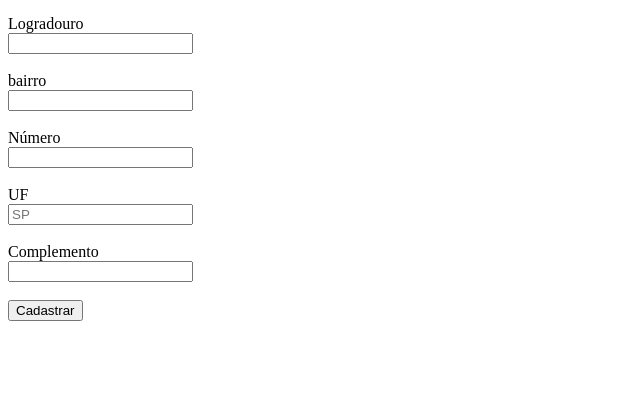
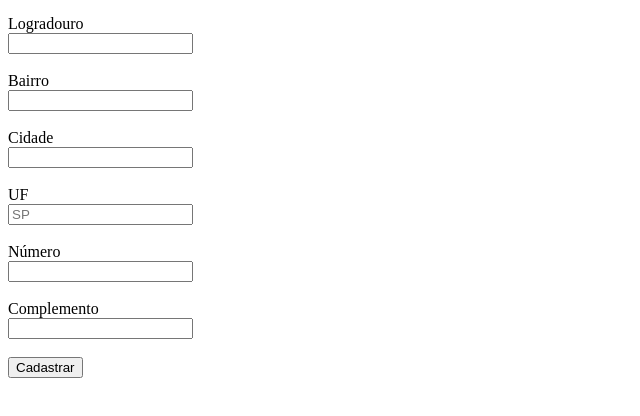
Before and after one commit to liliancristinedu/Atividade-Formativa---AVD1, a plain HTML site: page endereco.html in a window 1280 px wide. Shown: the part 122-538 px from the top of the page, without its empty margins (0-640 px from the left). Drawn offline with Linux system fonts and the light colour scheme.

Commit message:
adição cidade

```diff
--- a/endereco.html
+++ b/endereco.html
@@ -16,16 +16,20 @@
         <input type="text" id="logradouro" name="logradouro" required>
         <br><br>
 
-        <label for="bairro">bairro</label><br>
+        <label for="bairro">Bairro</label><br>
         <input type="text" id="bairro" name="bairro">
+        <br><br>
+
+        <label for="cidade">Cidade</label><br>
+        <input type="text" id="cidade" name="cidade">
+        <br><br>
+
+        <label for="uf">UF</label><br>
+        <input type="text" id="uf" name="uf" placeholder="SP" maxlength="2" required>
         <br><br>
 
         <label for="numero">Número</label><br>
         <input type="text" id="numero" name="numero" required>
-        <br><br>
-
-        <label for="uf">UF</label><br>
-        <input type="text" id="uf" name="uf" placeholder="SP" maxlength="2" required>
         <br><br>
 
         <label for="complemento">Complemento</label><br>
```
